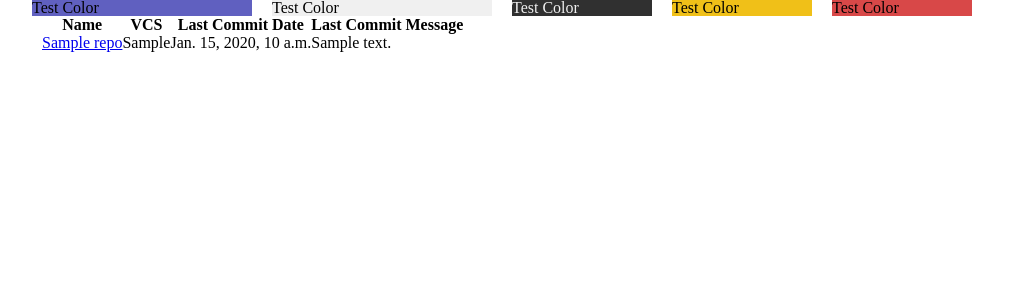
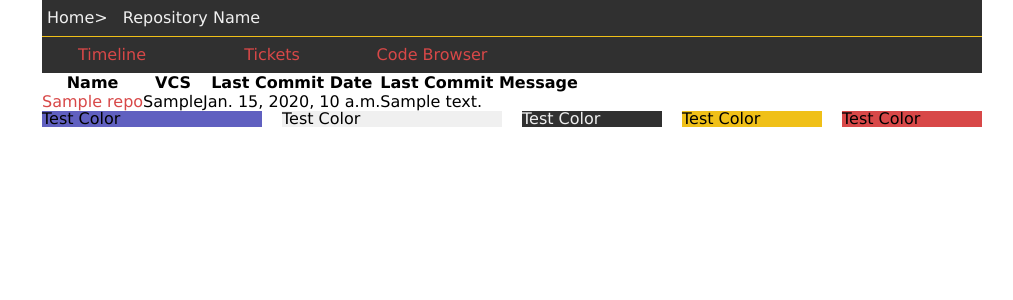
Before and after one commit to alex/piano-man, a Django app: template piano_man/templates/django_vcs/repo_list.html in a window 1280 px wide. Shown: the top 300 px of the page, without its empty margins (128-1141 px from the left). Run offline with Django 3.2, Linux system fonts and the light colour scheme; the template is opened without the code that fills it: most values are stand-ins (such as "Sample title", 1, 10 or a date in 2020).

Commit message:
Baseline work for an ugly header. Still needs images and pretty much everything else.

```diff
--- a/piano_man/static/media/css/global.css
+++ b/piano_man/static/media/css/global.css
@@ -0,0 +1,23 @@
+/*
+ * Colors:
+ * * Black: #303030
+ * * Blue:  #6060C0
+ * * White: #F0F0F0
+ * * Yellow:#F0C018
+ * * Red:   #D84848
+ */
+
+* { font-family: verdana, arial, sans-serif; }
+
+a { color: #d84848; text-decoration: none; }
+a:hover { text-decoration: underline; }
+
+#nav { padding: 10px 0; background-color: #303030; color: #F0F0F0; }
+#nav:first { padding-left: 15px; }
+#nav li { display: inline; }
+#nav a { color: #F0F0F0; text-decoration: none; padding: 0 10px 0 0px; }
+#nav a.first { padding-left: 5px; }
+
+#subnav { padding: 10px 0; background-color: #303030; border-top: 1px solid #F0C018; }
+#subnav li { display: inline; text-align: center; }
+#subnav a { display: block; width: 100%; background-color: #303030; }
--- a/piano_man/templates/base.html
+++ b/piano_man/templates/base.html
@@ -8,6 +8,19 @@
     </head>
     <body>
         <div class="container_12">
+            <ul id="nav" class="grid_12">
+                <li><a href="#" class="first">Home&gt;</a></li>
+                <li><a href="#">Repository Name</a></li>
+            </ul>
+            <ul id="subnav" class="grid_12">
+                <li class="grid_2 alpha active"><a href="#">Timeline</a></li>
+                <li class="grid_2"><a href="#">Tickets</a></li>
+                <li class="grid_2 append_6 omega"><a href="#">Code Browser</a></li>
+            </ul>
+            <div class="grid_12">
+                {% block content %}{% endblock %}
+            </div>
+            <div class="grid_12">
                 <div class="grid_3 alpha" style="background-color:#6060c0">
                     <p>Test Color</p>
                 </div>
@@ -23,8 +36,6 @@
                 <div class="grid_2 omega" style="background-color:#d84848">
                     <p>Test Color</p>
                 </div>
-            <div class="grid_12">
-                {% block content %}{% endblock %}
             </div>
         </div>
     </body>
```
Lines whose indentation alone changed are shown as unchanged.
